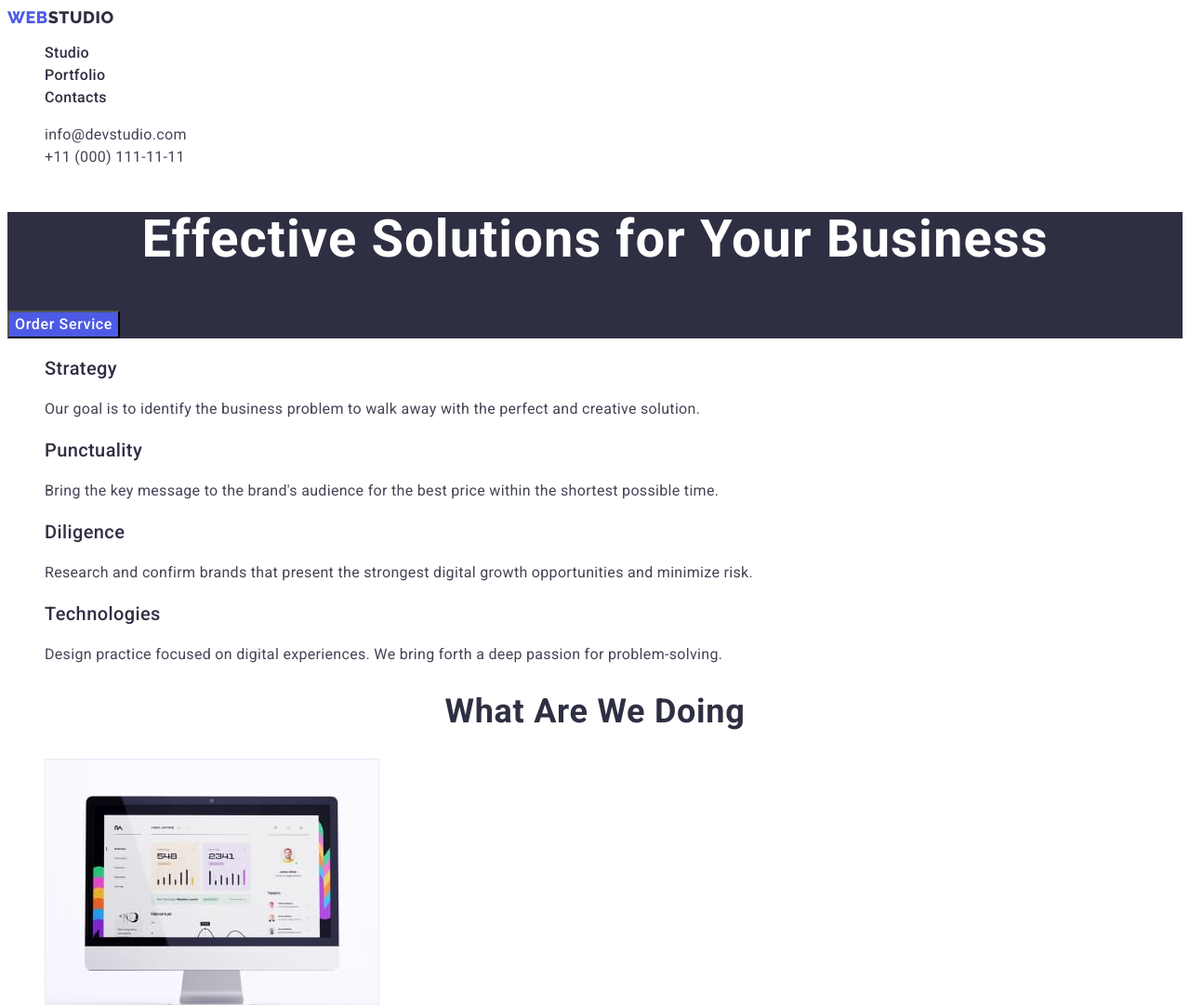
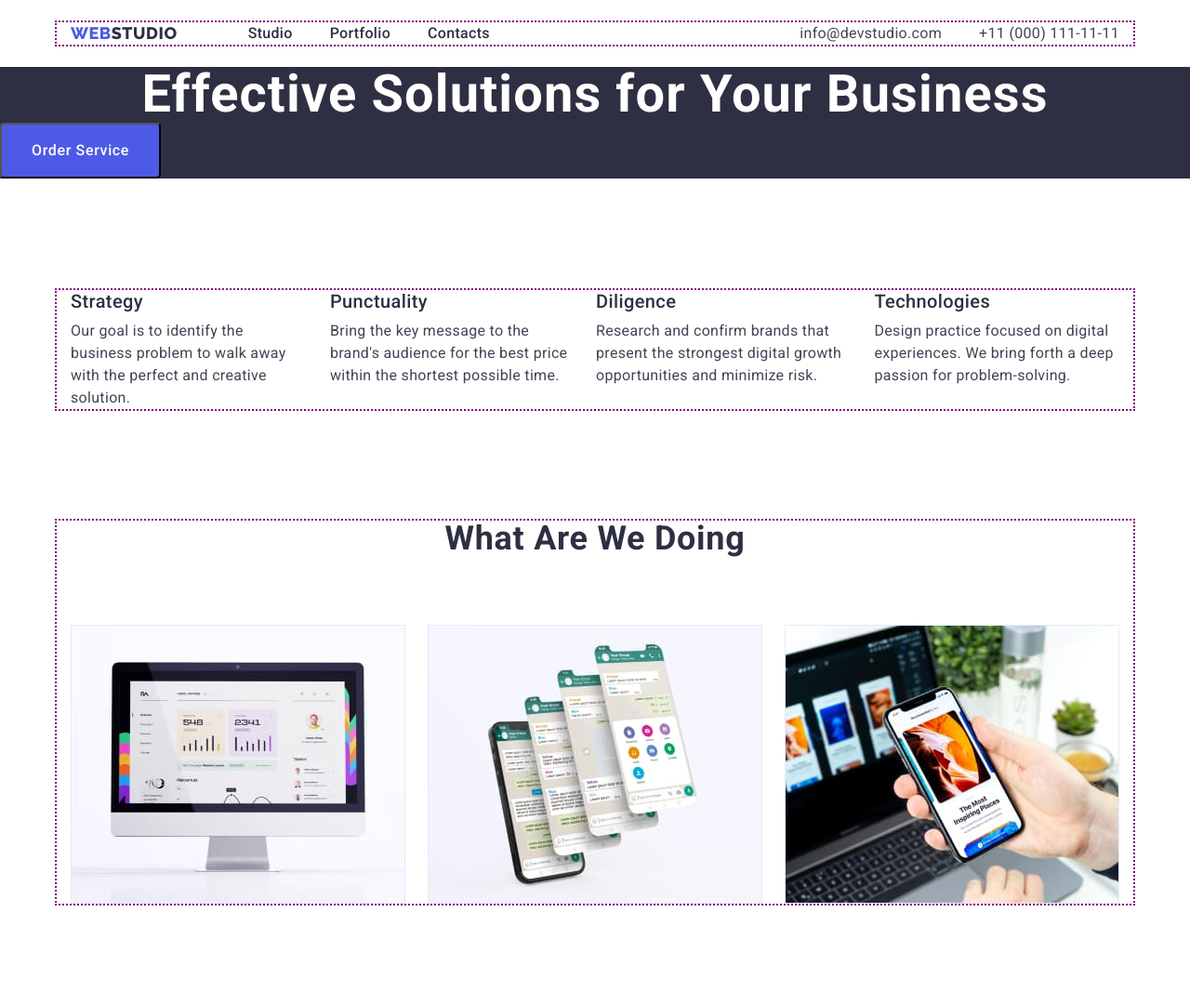
Before and after one commit to Jo1ner/goit-markup-hw-03, a plain HTML site: page index.html in a window 1280 px wide. Shown: the top 1081 px of the page at 93% size. Drawn offline with nearby package versions, Linux system fonts and the light colour scheme.

Commit message:
location index.html

```diff
--- a/css/styles.css
+++ b/css/styles.css
@@ -10,6 +10,15 @@ body {
   color: #434455;
   font-family: 'Roboto', sans-serif;
   background-color: #ffffff;
+}
+
+.container {
+  width: 1158px;
+  margin-left: auto;
+  margin-right: auto;
+  padding-left: 15px;
+  padding-right: 15px;
+  outline: 2px dotted purple;
 }
 
 :root {
@@ -32,9 +41,53 @@ body {
 button {
   cursor: pointer;
 }
+
+h1,
+h2,
+h3,
+h4,
+h5,
+h6,
+p {
+  margin-top: 0;
+  margin-bottom: 0;
+}
+
+ul,
+ol {
+  margin-top: 0;
+  margin-bottom: 0;
+  padding-left: 0;
+}
+
+img {
+  display: block;
+}
+
+.section {
+  padding-top: 120px;
+  padding-bottom: 120px;
+}
+
 /* INDEX.HTML */
 
 /* HEADER */
+.page-header {
+  padding-top: 24px;
+  padding-bottom: 24px;
+}
+
+.page-header-container {
+  display: flex;
+  align-items: center;
+}
+
+.page-nav {
+  display: flex;
+  align-items: center;
+  column-gap: 76px;
+}
+
 .logo {
   font-family: 'Raleway', sans-serif;
   font-weight: 800;
@@ -63,6 +116,12 @@ button {
   color: var(--secondary-text-color);
 }
 
+.menu {
+  display: flex;
+  align-items: center;
+  column-gap: 40px;
+}
+
 .menu-link:hover,
 .menu-link:focus {
   color: var(--hover-color);
@@ -70,6 +129,13 @@ button {
 
 .contact {
   font-style: normal;
+  margin-left: auto;
+}
+
+.contact-list {
+  display: flex;
+  align-items: center;
+  column-gap: 40px;
 }
 
 .contact-link {
@@ -84,7 +150,7 @@ button {
 .contact-link:focus {
   color: var(--hover-color);
 }
-/* MAIN */
+/* ================= MAIN =============*/
 
 .hero {
   background-color: #2e2f42;
@@ -100,12 +166,15 @@ button {
 }
 
 .hero-btn {
+  min-width: 169px;
+  padding: 16px 32px;
+  border-radius: 4px;
+
   font-family: inherit;
   font-weight: 500;
   font-size: 16px;
   line-height: 1.5;
-  display: flex;
-  align-items: center;
+  text-align: center;
   letter-spacing: 0.04em;
   color: var(--white-color);
 
@@ -117,7 +186,42 @@ button {
   background-color: var(--hover-color);
 }
 
+.section-benefits {
+  padding-top: 120px;
+}
+
+.section-benefits-list {
+  display: flex;
+  column-gap: 24px;
+}
+
+.benefits-subtitle {
+  margin-bottom: 8px;
+
+  text-align: left;
+  font-weight: 500;
+  font-size: 20px;
+  line-height: 1.2;
+  letter-spacing: 0.02em;
+  color: var(--secondary-text-color);
+}
+
+.benefits-desc {
+  text-align: left;
+  font-size: 16px;
+  line-height: 1.5;
+  letter-spacing: 0.02em;
+  color: var(--primary-text-color);
+}
+
+.employees-list {
+  display: flex;
+  column-gap: 24px;
+}
+
 .heading-section {
+  margin-bottom: 72px;
+
   font-size: 36px;
   line-height: 1.11;
   text-align: center;
@@ -126,7 +230,19 @@ button {
   color: var(--secondary-text-color);
 }
 
+.section-list {
+  display: flex;
+  column-gap: 24px;
+}
+
+.employees-list-img {
+  margin-bottom: 32px;
+}
+
 .subtitle {
+  margin-bottom: 8px;
+
+  text-align: center;
   font-weight: 500;
   font-size: 20px;
   line-height: 1.2;
@@ -134,6 +250,9 @@ button {
   color: var(--secondary-text-color);
 }
 .subtitle-desc {
+  margin-bottom: 32px;
+
+  text-align: center;
   font-size: 16px;
   line-height: 1.5;
   letter-spacing: 0.02em;
@@ -145,6 +264,8 @@ button {
 }
 
 .section-cards-item {
+  flex-basis: calc((100%-72px) / 4);
+
   background-color: var(--white-color);
 }
 /* FOOTER */
@@ -154,12 +275,18 @@ button {
 }
 
 .slogan {
+  margin-top: 16px;
+  width: 264px;
+
   font-size: 16px;
   line-height: 1.5;
   letter-spacing: 0.02em;
   color: var(--light-mode);
 }
 .page-footer {
+  padding-top: 100px;
+  padding-bottom: 100px;
+
   background-color: #2e2f42;
 }
 /* PORTFOLIO.HTML */
--- a/index.html
+++ b/index.html
@@ -11,11 +11,16 @@
       href="https://fonts.googleapis.com/css2?family=Raleway:wght@800&family=Roboto:wght@400;500;700;900&display=swap"
       rel="stylesheet"
     />
+    <link
+      rel="stylesheet"
+      href="https://cdnjs.cloudflare.com/ajax/libs/modern-normalize/1.1.0/modern-normalize.min.css"
+    />
     <link rel="stylesheet" href="./css/styles.css" />
   </head>
   <body>
     <!--  HEADER -->
     <header class="page-header">
+      <div class="container page-header-container">
         <nav class="page-nav">
           <a class="logo link" href="./index.html">
             Web<span class="logo-dark-theme">Studio</span>
@@ -42,6 +47,7 @@
             </li>
           </ul>
         </address>
+      </div>
     </header>
     <!-- MAIN -->
     <main>
@@ -49,81 +55,111 @@
         <h1 class="hero-title">Effective Solutions for Your Business</h1>
         <button class="hero-btn" type="button">Order Service</button>
       </section>
-      <section>
-        <h2 class="section-benefits" hidden>Our advantages</h2>
-        <ul class="list">
+      <section class="section-benefits">
+        <div class="container">
+          <h2 hidden>Our advantages</h2>
+          <ul class="section-benefits-list list">
             <li>
-            <h3 class="subtitle">Strategy</h3>
-            <p class="subtitle-desc">
+              <h3 class="benefits-subtitle">Strategy</h3>
+              <p class="benefits-desc">
                 Our goal is to identify the business problem to walk away with the perfect and
                 creative solution.
               </p>
             </li>
             <li>
-            <h3 class="subtitle">Punctuality</h3>
-            <p class="subtitle-desc">
+              <h3 class="benefits-subtitle">Punctuality</h3>
+              <p class="benefits-desc">
                 Bring the key message to the brand's audience for the best price within the shortest
                 possible time.
               </p>
             </li>
             <li>
-            <h3 class="subtitle">Diligence</h3>
-            <p class="subtitle-desc">
+              <h3 class="benefits-subtitle">Diligence</h3>
+              <p class="benefits-desc">
                 Research and confirm brands that present the strongest digital growth opportunities
                 and minimize risk.
               </p>
             </li>
             <li>
-            <h3 class="subtitle">Technologies</h3>
-            <p class="subtitle-desc">
+              <h3 class="benefits-subtitle">Technologies</h3>
+              <p class="benefits-desc">
                 Design practice focused on digital experiences. We bring forth a deep passion for
                 problem-solving.
               </p>
             </li>
           </ul>
+        </div>
       </section>
-      <section>
+      <section class="section">
+        <div class="container">
           <h2 class="heading-section">What are we doing</h2>
-        <ul class="list">
-          <li>
+          <ul class="section-list list">
+            <li class="section-list-item">
               <img src="./images/our-advantages/img-1.jpg" alt="desktop app" width="360" />
             </li>
-          <li>
+            <li class="section-list-item">
               <img src="./images/our-advantages/img-2.jpg" alt="mobile app" width="360" />
             </li>
-          <li>
-            <img src="./images/our-advantages/img-3.jpg" alt="laptop with smartphone" width="360" />
+            <li class="section-list-item">
+              <img
+                src="./images/our-advantages/img-3.jpg"
+                alt="laptop with smartphone"
+                width="360"
+              />
             </li>
           </ul>
+        </div>
       </section>
-      <section class="section-cards">
+      <section class="section-cards section">
+        <div class="container">
           <h2 class="heading-section">Our Team</h2>
-        <ul class="list">
+          <ul class="employees-list list">
             <li class="section-cards-item">
-            <img src="./images/our-team/teamcard-1.jpg" alt="Mark Guerrero" width="264" />
+              <img
+                class="employees-list-img"
+                src="./images/our-team/teamcard-1.jpg"
+                alt="Mark Guerrero"
+                width="264"
+              />
               <h3 class="subtitle">Mark Guerrero</h3>
               <p class="subtitle-desc">Product Designer</p>
             </li>
             <li class="section-cards-item">
-            <img src="./images/our-team/teamcard-2.jpg" alt="Tom Ford" width="264" />
+              <img
+                class="employees-list-img"
+                src="./images/our-team/teamcard-2.jpg"
+                alt="Tom Ford"
+                width="264"
+              />
               <h3 class="subtitle">Tom Ford</h3>
               <p class="subtitle-desc">Frontend Developer</p>
             </li>
             <li class="section-cards-item">
-            <img src="./images/our-team/teamcard-3.jpg" alt="Camila Garcia" width="264" />
+              <img
+                class="employees-list-img"
+                src="./images/our-team/teamcard-3.jpg"
+                alt="Camila Garcia"
+                width="264"
+              />
               <h3 class="subtitle">Camila Garcia</h3>
               <p class="subtitle-desc">Marketing</p>
             </li>
             <li class="section-cards-item">
-            <img src="./images/our-team/teamcard-4.jpg" alt="Daniel Wilson" width="264" />
+              <img
+                class="employees-list-img"
+                src="./images/our-team/teamcard-4.jpg"
+                alt="Daniel Wilson"
+                width="264"
+              />
               <h3 class="subtitle">Daniel Wilson</h3>
               <p class="subtitle-desc">UI Designer</p>
             </li>
           </ul>
+        </div>
       </section>
     </main>
     <!-- FOOTER -->
-    <footer class="page-footer">
+    <footer class="page-footer container">
       <a class="logo link" href="./index.html"> Web<span class="logo-light-theme">Studio</span> </a>
       <p class="slogan">
         Increase the flow of customers and sales for your business with digital marketing & growth
```
Also changed, not shown: portfolio.html (+6 -0 lines). Lines whose indentation alone changed are shown as unchanged.
